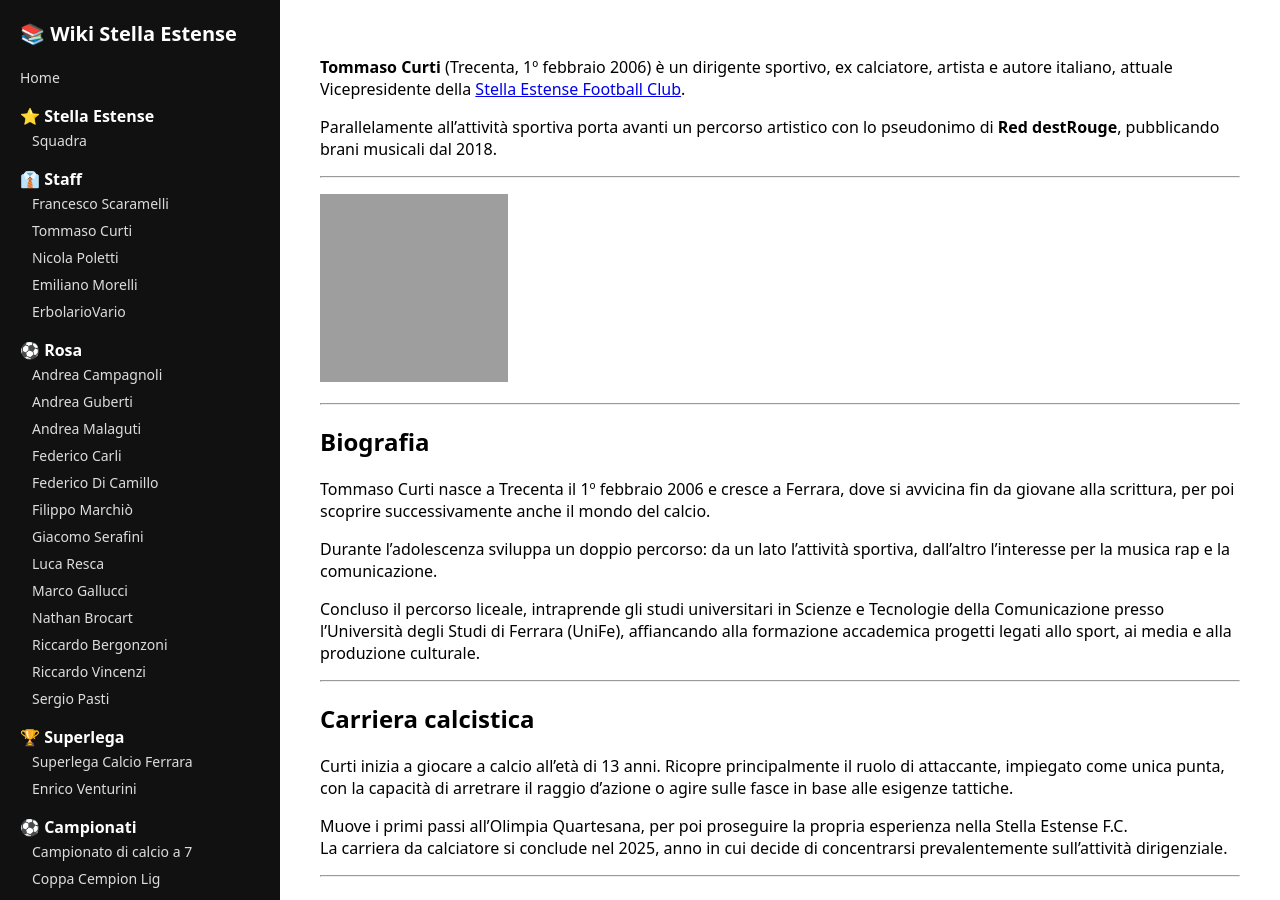
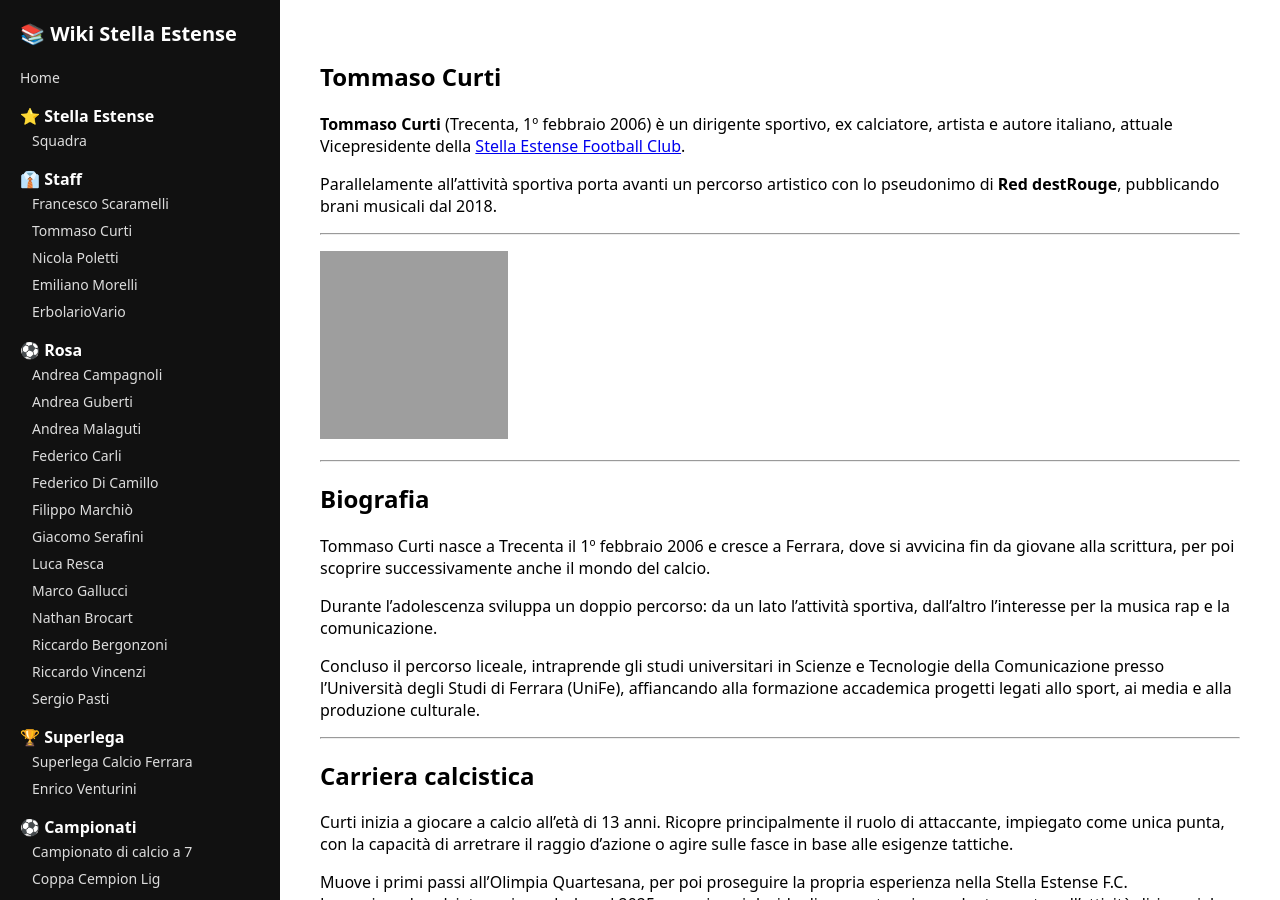
Before and after one commit to tommy-unife/Stella-Estense-Wiki, a Jekyll site: the page built from Tommaso-Curti.md, in a window 1280 px wide and 900 px high. Built offline with Jekyll 4.4.1, drawn with Linux system fonts in a browser that asks for light colours; our own code applies the rules of GitHub Pages for plain Markdown files; grey boxes are pictures that could not be loaded.

Commit message:
Update Tommaso-Curti.md

```diff
--- a/Tommaso-Curti.md
+++ b/Tommaso-Curti.md
@@ -1,3 +1,5 @@
+## Tommaso Curti
+
 **Tommaso Curti** (Trecenta, 1º febbraio 2006) è un dirigente sportivo, ex calciatore, artista e autore italiano, attuale Vicepresidente della [Stella Estense Football Club](Stella-Estense-Football-Club.md).
 
 Parallelamente all’attività sportiva porta avanti un percorso artistico con lo pseudonimo di **Red destRouge**, pubblicando brani musicali dal 2018.
```
